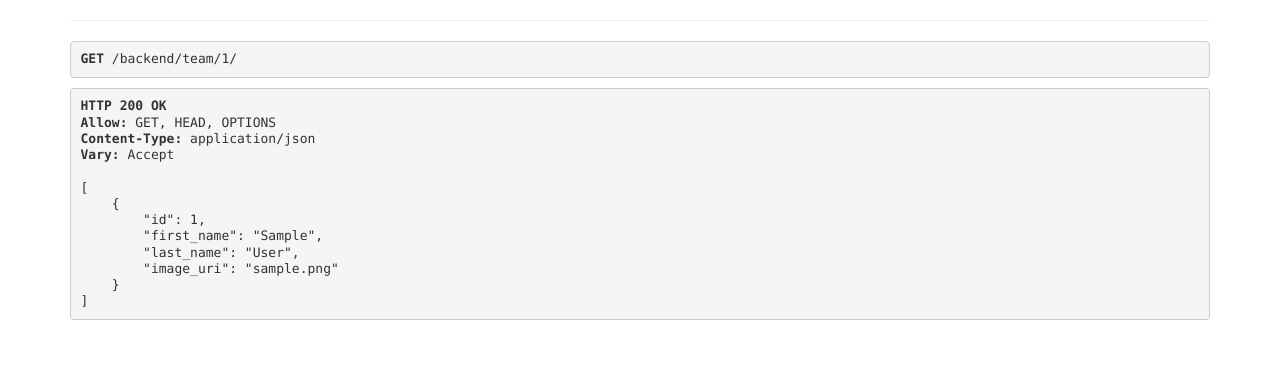
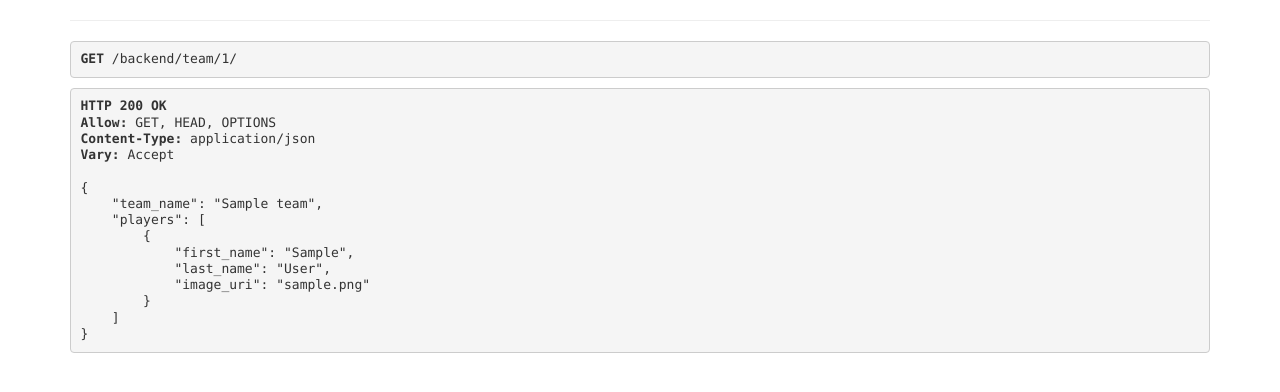
Before and after one commit to AyeshaManocha/CricketApplication, a Django app: page /backend/team/1/ in a window 1280 px wide. Shown: the part 240-632 px from the top of the page. Run offline with Django 3.2, Linux system fonts and the light colour scheme; tables that the repository leaves empty hold one stand-in row (values such as "Sample post"); some libraries are stand-ins or nearby versions.

Commit message:
few changes

```diff
--- a/cricketmain/management/commands/release_script.py
+++ b/cricketmain/management/commands/release_script.py
@@ -25,8 +25,8 @@ class Command(BaseCommand):
 
         update_create.update_create(Player,{"first_name":"Hardik","last_name":"Pandya", "image_uri":'https://upload.wikimedia.org/wikipedia/commons/5/5b/Hardik_Pandya_%28cropped%29.jpg',"jersey_number": 21,"country": "India","history":"All rounder","team_id": teamtwo.id},
         {"first_name":"Hardik","last_name":"Pandya", "image_uri":'https://upload.wikimedia.org/wikipedia/commons/5/5b/Hardik_Pandya_%28cropped%29.jpg',"jersey_number": 21,"country": "India","history":"All rounder","team_id": teamtwo.id},{})
-        update_create.update_create(Player,{"first_name":"Ravindra","last_name":"Jadeja", "image_uri":'https://www.cricbuzz.com/stats/img/faceImages/587.jpg',"jersey_number":27,"country": "India","history":"All rounder","team_id": teamtwo.id},
-        {"first_name":"Ravindra","last_name":"Jadeja", "image_uri":'https://www.cricbuzz.com/stats/img/faceImages/587.jpg',"jersey_number":27,"country": "India","history":"All rounder","team_id": teamtwo.id},{})
+        update_create.update_create(Player,{"first_name":"Ravindra","last_name":"Jadeja", "image_uri":'https://admin.thecricketer.com/weblab/Sites/96c8b790-b593-bfda-0ba4-ecd3a9fdefc2/resources/images/site/jadejaheadshot-min.jpg',"jersey_number":27,"country": "India","history":"All rounder","team_id": teamtwo.id},
+        {"first_name":"Ravindra","last_name":"Jadeja", "image_uri":'https://admin.thecricketer.com/weblab/Sites/96c8b790-b593-bfda-0ba4-ecd3a9fdefc2/resources/images/site/jadejaheadshot-min.jpg',"jersey_number":27,"country": "India","history":"All rounder","team_id": teamtwo.id},{})
         update_create.update_create(Player,{"first_name":"Jasprit","last_name":"Bumrah", "image_uri":'https://m.cricbuzz.com/a/img/v1/192x192/i1/c170685/jasprit-bumrah.jpg',"jersey_number":37,"country": "India","history":"Bowler","team_id": teamtwo.id},
         {"first_name":"Jasprit","last_name":"Bumrah", "image_uri":'https://m.cricbuzz.com/a/img/v1/192x192/i1/c170685/jasprit-bumrah.jpg',"jersey_number":37,"country": "India","history":"Bowler","team_id": teamtwo.id},{})
 
--- a/cricketmain/serializers.py
+++ b/cricketmain/serializers.py
@@ -6,11 +6,14 @@ class TeamSerializer(serializers.Serializer):
     logo_uri = serializers.CharField(max_length=200)
     club_state = serializers.CharField(max_length=200)
 
-class TeamDetailSerializer(serializers.Serializer):
-    id = serializers.IntegerField()
+class PlayerSerializer(serializers.Serializer):
     first_name = serializers.CharField(max_length=200)
     last_name = serializers.CharField(max_length=200)
     image_uri = serializers.CharField(max_length=200)
+
+class TeamDetailSerializer(serializers.Serializer):
+    team_name = serializers.CharField(max_length=200)
+    players = PlayerSerializer(many = True)
 
 class MatchFixtureSerializer(serializers.Serializer):
     matchnumber = serializers.CharField(max_length=200)
--- a/cricketmain/views.py
+++ b/cricketmain/views.py
@@ -15,8 +15,16 @@ class TeamView(APIView):
 
 class TeamDetailView(APIView):
     def get(self, request, team_id, format = None):
+        player_data = []
+        response = {}
         players = Player.objects.select_related('team').filter(team__id = team_id)
-        serializer = TeamDetailSerializer(players, many = True)
+        for player in players:
+            team_name = player.team.name
+            player_data.append({'first_name': player.first_name, 'last_name': player.last_name,
+            'image_uri': player.image_uri})
+        response['players'] = player_data
+        response['team_name'] = team_name
+        serializer = TeamDetailSerializer(response)
         return Response(serializer.data)
 
 class MatchFixture(APIView):
--- a/frontend/templates/cricketmain/teamdetail.html
+++ b/frontend/templates/cricketmain/teamdetail.html
@@ -1,7 +1,9 @@
 {% extends "cricketmain/base.html" %}
 {% load static %}
 {% block page_content %}
-
+<div style="text-align: center;">
+    <h4>{{ team_name }}</h4>
+</div>
 <div class="row">
     {% for data in teamdetail %}
     <div class="col-md-4">
--- a/frontend/views.py
+++ b/frontend/views.py
@@ -10,7 +10,8 @@ def teamPage(request):
 
 def teamDetailPage(request, team_id):
     url = requests.get('http://127.0.0.1:8000/backend/team/{team_id}/'.format(team_id=team_id), None)
-    return render(request, 'cricketmain/teamdetail.html',{'teamdetail': json.loads(url.text)})
+    res = json.loads(url.text)
+    return render(request, 'cricketmain/teamdetail.html',{'teamdetail': res['players'], 'team_name': res['team_name']})
 
 def matchFixtureView(request):
     url = requests.get('http://127.0.0.1:8000/backend/match_fixture/', None)
```
Also changed, not shown: cricketmain/migrations/0001_initial.py, cricketmain/migrations/0002_auto_20200711_2215.py (deleted).
